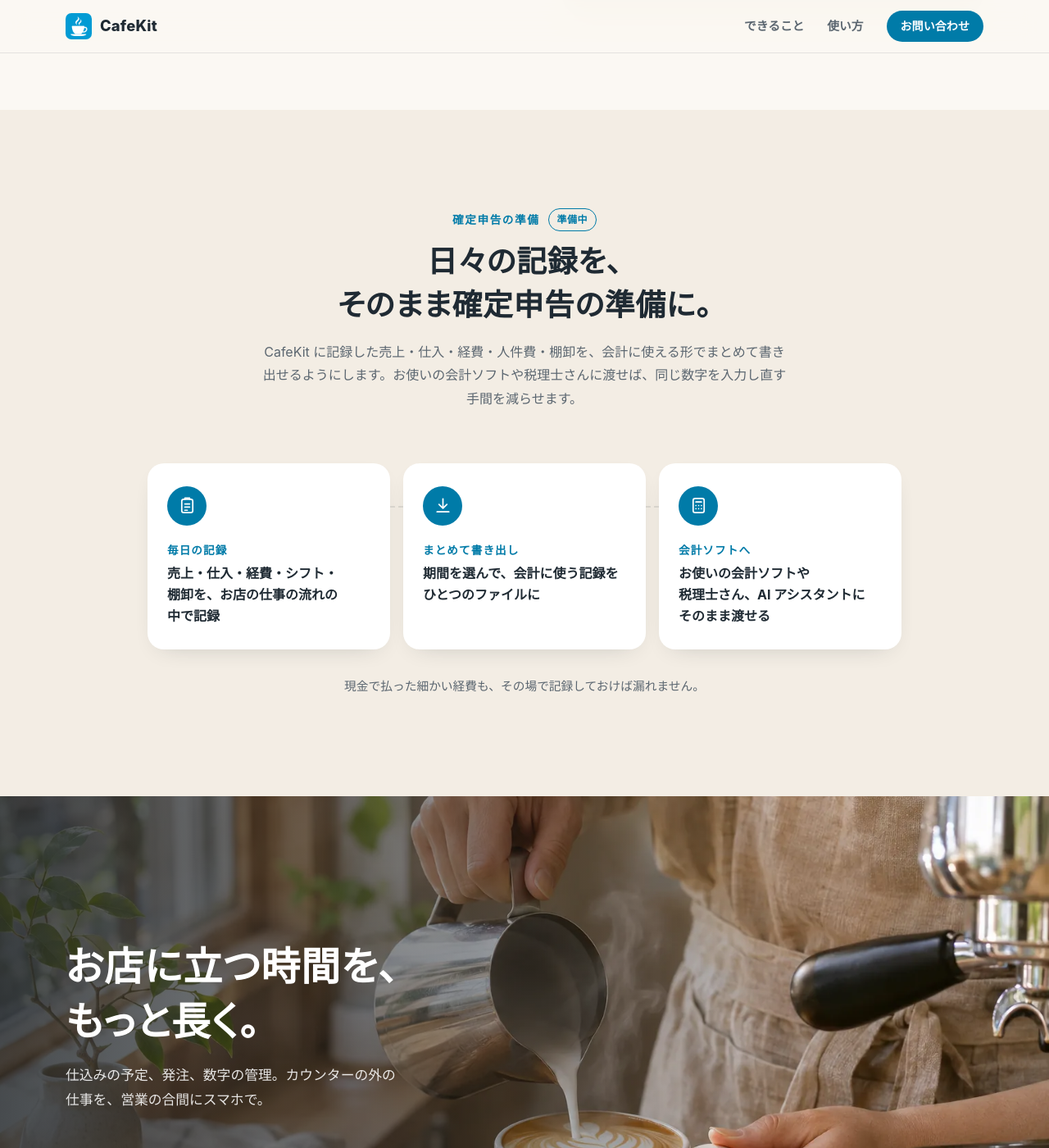
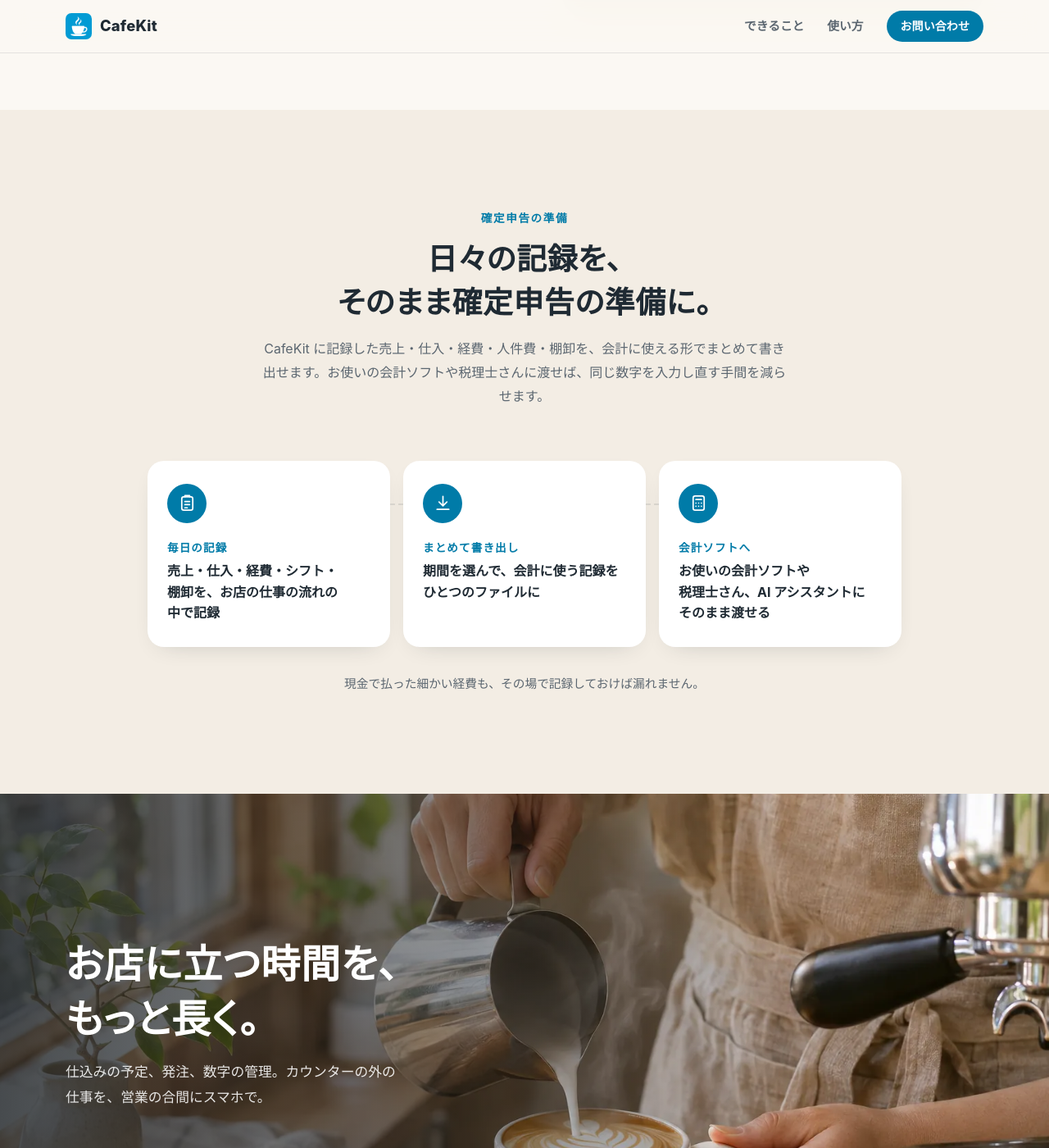
Before and after one commit to Ryosuke1025/cafe_kit_pages, a Jekyll site: the page built from index.html, in a window 1280 px wide and 1400 px high, scrolled down 4898 px. Shown: the whole window at 82% size. Built offline with Jekyll 4.4.1, drawn with Linux system fonts in a browser that asks for light colours.

Commit message:
change: drop coming soon label from export section

```diff
--- a/assets/css/site.css
+++ b/assets/css/site.css
@@ -287,17 +287,6 @@ ol {
   color: var(--muted);
   font-size: 0.92rem;
   text-align: center;
-}
-
-.badge {
-  display: inline-block;
-  margin-left: 10px;
-  padding: 2px 10px;
-  border: 1px solid currentColor;
-  border-radius: 999px;
-  font-size: 0.75rem;
-  letter-spacing: 0.04em;
-  vertical-align: 1px;
 }
 
 /* Phone mockup */
--- a/index.html
+++ b/index.html
@@ -216,9 +216,9 @@ title: CafeKit
   <section class="section section--warm" id="export">
     <div class="container">
       <header class="section__head" data-reveal>
-        <p class="eyebrow">確定申告の準備<span class="badge">準備中</span></p>
+        <p class="eyebrow">確定申告の準備</p>
         <h2 class="section__title">日々の記録を、<br>そのまま確定申告の準備に。</h2>
-        <p class="section__lead">CafeKit に記録した売上・仕入・経費・人件費・棚卸を、会計に使える形でまとめて書き出せるようにします。お使いの会計ソフトや税理士さんに渡せば、同じ数字を入力し直す手間を減らせます。</p>
+        <p class="section__lead">CafeKit に記録した売上・仕入・経費・人件費・棚卸を、会計に使える形でまとめて書き出せます。お使いの会計ソフトや税理士さんに渡せば、同じ数字を入力し直す手間を減らせます。</p>
       </header>
       <ol class="timeline timeline--3">
         <li class="timeline__item" data-reveal>
```
Also changed, not shown: AGENTS.md (+0 -1 lines).
